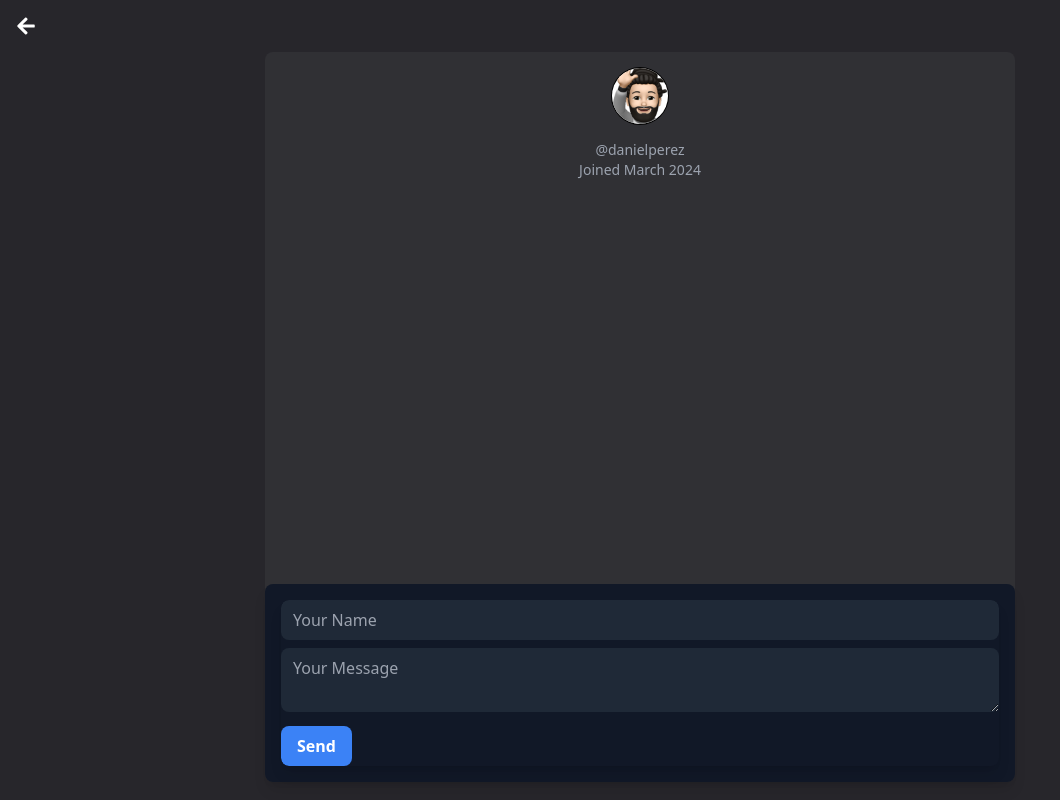
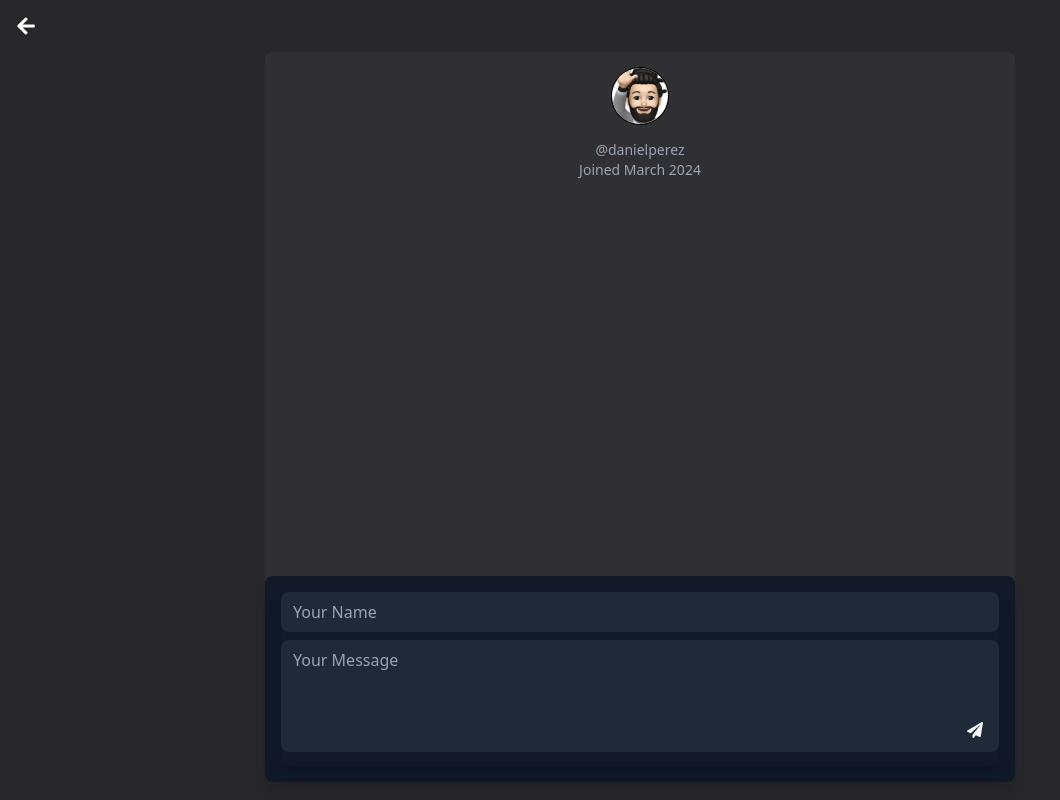
Before and after one commit to Daniel-PerezF/portfolioX, a React (Create React App) app in the folder portfoliox/: page / in a window 1280 px wide. Both pictures are taken after a click on the icon 886 px from the left and 367 px from the top of the page. Shown: the top 800 px of the page, without its empty margins (0-1060 px from the left). Built offline with nearby package versions, Linux system fonts and the light colour scheme; grey boxes are pictures that could not be loaded.

Commit message:
msg height

```diff
--- a/portfoliox/src/components/DirectMessage.tsx
+++ b/portfoliox/src/components/DirectMessage.tsx
@@ -1,7 +1,6 @@
 import { useEffect, useRef, useState } from "react";
 import { useDarkMode } from "../context/useDarkMode";
-import { FaArrowLeft } from "react-icons/fa";
-import { Nav } from ".";
+import { FaArrowLeft, FaPaperPlane } from "react-icons/fa";
 
 // export function DirectMesssage({ onClose }: any) {
 //   const darkMode = useDarkMode();
@@ -20,7 +19,6 @@ import { Nav } from ".";
 //   );
 // }
 
-// DirectMessage component
 export function DirectMessage({ onClose }: any) {
   const { darkMode } = useDarkMode();
   const [messages, setMessages] = useState<Message[]>([]);
@@ -40,13 +38,13 @@ export function DirectMessage({ onClose }: any) {
       setMessages((prevMessages) => {
         const fakeMessage = {
           id: Math.random().toString(36).substr(2, 9),
-          name: "Daniel Perez", // Your name
+          name: "Daniel Perez",
           message: `Hey ${name} thanks for reaching out, I will get back to you as soon as possible!`,
           isUserMessage: false,
         };
         return [...prevMessages, fakeMessage];
       });
-    }, 1000); // Delay in milliseconds
+    }, 1000);
   };
   useEffect(() => {
     if (messagesEndRef.current) {
@@ -60,7 +58,6 @@ export function DirectMessage({ onClose }: any) {
         darkMode ? "bg-dark text-light" : "bg-light text-dark"
       }`}
     >
-      {/* <Nav /> */}
       <div className="flex justify-start w-full p-4">
         <FaArrowLeft
           onClick={onClose}
@@ -129,7 +126,6 @@ export function DirectMessage({ onClose }: any) {
   );
 }
 
-// Contact Form
 interface Message {
   id: string;
   name: string;
@@ -163,7 +159,7 @@ function ContactForm({ onMessageSubmit }: any) {
   };
 
   return (
-    <div className="bg-gray-900  rounded-lg shadow-lg mx-auto w-full overflow-scroll ">
+    <div className="bg-gray-900  rounded-lg shadow-lg mx-auto w-full relative">
       <form onSubmit={handleSubmit}>
         <input
           type="text"
@@ -176,15 +172,13 @@ function ContactForm({ onMessageSubmit }: any) {
         <textarea
           name="message"
           placeholder="Your Message"
-          className="w-full bg-gray-800 rounded-lg py-2 px-3 text-gray-200 focus:outline-none focus:ring focus:border-blue-300 mb-2"
+          className="w-full bg-gray-800 rounded-lg py-2 px-3 text-gray-200 focus:outline-none focus:ring focus:border-blue-300 mb-2 resize-none"
           value={formData.message}
+          rows={4}
           onChange={handleChange}
         ></textarea>
-        <button
-          type="submit"
-          className="bg-blue-500 hover:bg-blue-600 text-white font-bold py-2 px-4 rounded-lg focus:outline-none focus:ring focus:border-blue-300"
-        >
-          Send
+        <button className="absolute bottom-7 right-4" onClick={handleSubmit}>
+          <FaPaperPlane />
         </button>
       </form>
     </div>
--- a/portfoliox/src/components/ProfileAbout.tsx
+++ b/portfoliox/src/components/ProfileAbout.tsx
@@ -5,10 +5,8 @@ import ConfettiExplosion from "react-confetti-explosion";
 import {
   BsFillSuitcaseLgFill,
   FaLink,
-  FaLongArrowAltLeft,
   HiMiniCake,
   IoCalendarOutline,
-  IoClose,
   IoLocation,
   MdOutlineMailOutline,
   RiVerifiedBadgeFill,
```
